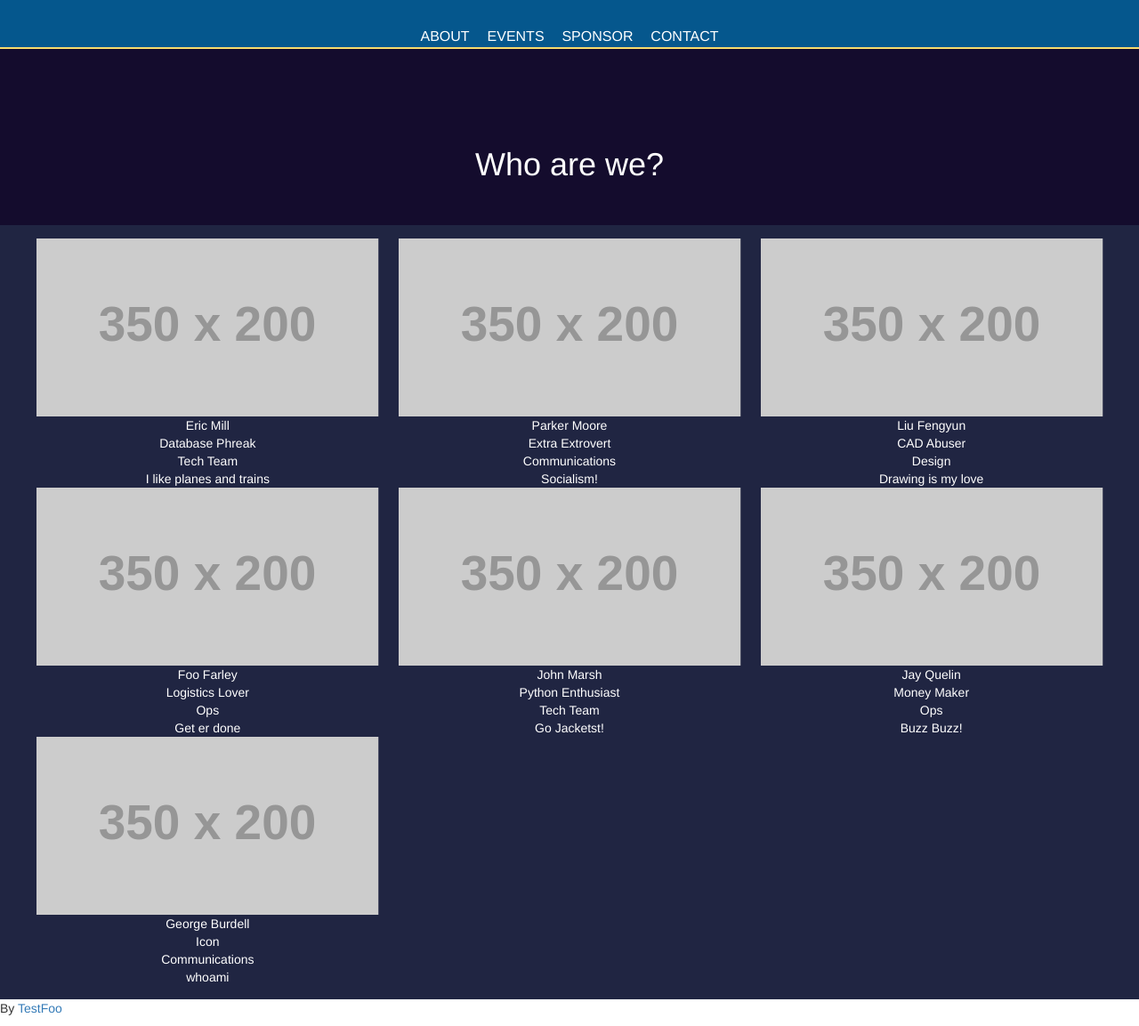
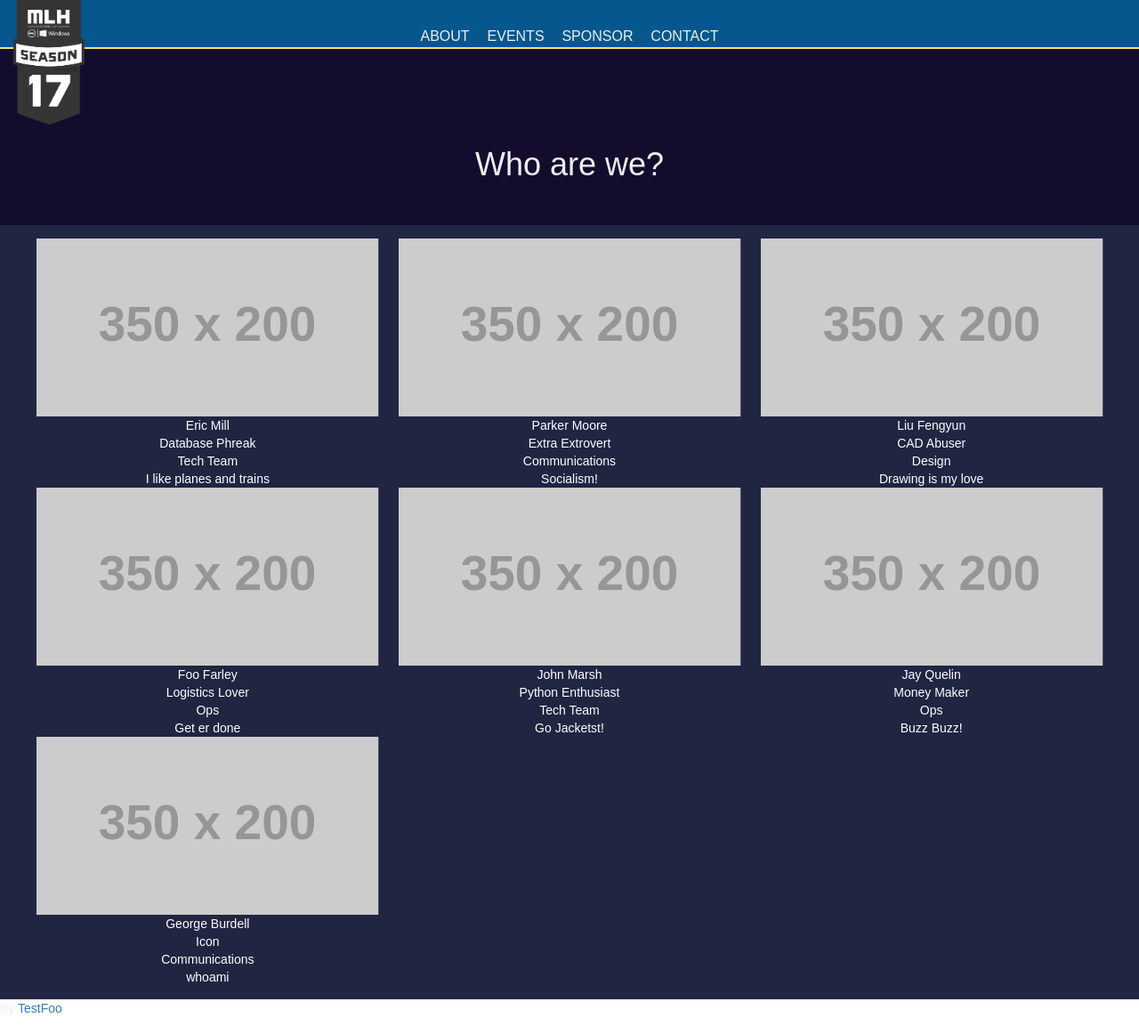
Before and after one commit to HackGT/hackgt-org-website, a Jekyll site: the page built from _pages/about.html, in a window 1280 px wide. Shown: the whole page at 89% size. Built offline with Jekyll 4.4.1, drawn with Linux system fonts in a browser that asks for light colours; nearby versions of some CDN libraries; some web fonts are replaced.

Commit message:
changed font and added mlh logo

```diff
--- a/_includes/head.html
+++ b/_includes/head.html
@@ -2,6 +2,7 @@
 	<title>HackGT</title>
 	<meta charset="utf-8"/>
 	<link rel="stylesheet" href="https://maxcdn.bootstrapcdn.com/bootstrap/3.3.7/css/bootstrap.min.css" integrity="sha384-BVYiiSIFeK1dGmJRAkycuHAHRg32OmUcww7on3RYdg4Va+PmSTsz/K68vbdEjh4u" crossorigin="anonymous">
+	<link href="https://fonts.googleapis.com/css?family=News+Cycle" rel="stylesheet">
 	<link rel="stylesheet" type="text/css" href="/static/css/style.css">
 	<link rel="stylesheet" type="text/css" href="/static/css/hover.css">
 	<script src="https://use.fontawesome.com/ab7cf530c2.js"></script>
--- a/_includes/header.html
+++ b/_includes/header.html
@@ -1,4 +1,5 @@
 <header>
+	<img id="mlh-logo" src="/static/images/mlh.png"></img>
 	<div class="nav">
 		<ul>
 			  <li><a href="/about">About</a></li>
--- a/static/css/style.css
+++ b/static/css/style.css
@@ -1,3 +1,8 @@
+body {
+	font-family: 'News Cycle', sans-serif;
+	color: #ecf0f1;
+}
+
 .nav {
 	background-color: #05578D;
 	padding-top: 3rem;
@@ -19,14 +24,13 @@
 }
 
 .nav ul li a {
-	color: white;
 	text-transform: uppercase;
+	color: #ecf0f1;
 }
 
 .page-header {
 	background-color: #140C2D;
 	text-align: center;
-	color: white;
 	padding-top: 6rem;
 	margin: 0;
 	border-bottom: none;
@@ -46,3 +50,9 @@
 	background-color: #202542;
 	color: white;
 }
+
+#mlh-logo {
+	height: 14rem;
+	position: absolute;
+	margin-left: 1.5rem;
+}
```
Also changed, not shown: static/images/mlh.png (added).
